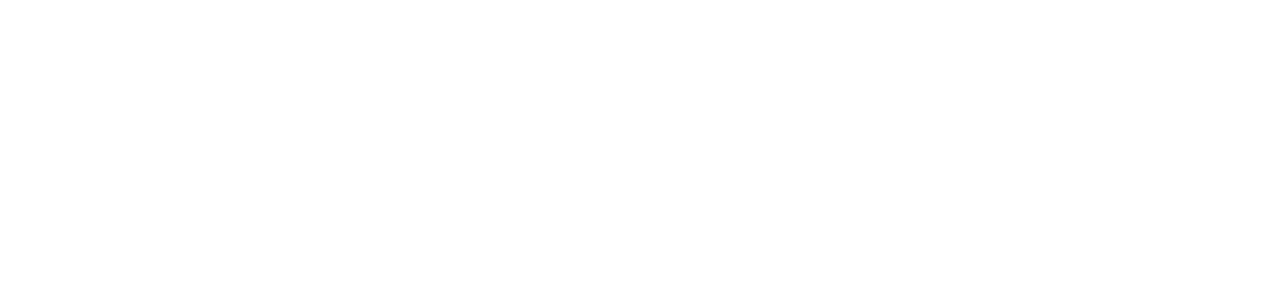
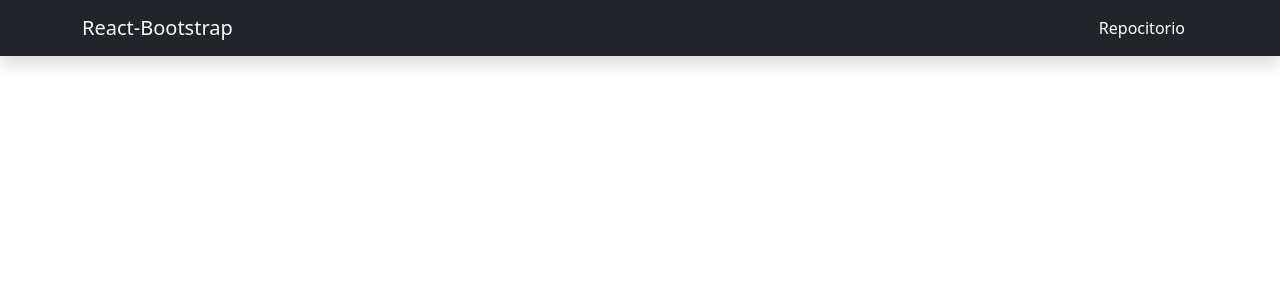
Before and after one commit to Maxii34/Tp9--Pacientes-de-veterinaria, a React (Vite) app: page / in a window 1280 px wide. Shown: the top 300 px of the page. Built offline with nearby package versions, Linux system fonts and the light colour scheme.

Commit message:
Se agrego el navbar

```diff
--- a/src/App.jsx
+++ b/src/App.jsx
@@ -1,11 +1,13 @@
 import 'bootstrap/dist/css/bootstrap.min.css';
+import NavVeterinaria from './Components/NavVeterinaria';
 import './App.css'
 
 function App() {
-
   return (
     <>
-
+    <NavVeterinaria />
+      <main>
+      </main>
     </>
   )
 }
--- /dev/null
+++ b/src/Components/NavVeterinaria.jsx
@@ -0,0 +1,22 @@
+import { Button } from "react-bootstrap";
+import Container from "react-bootstrap/Container";
+import Nav from "react-bootstrap/Nav";
+import Navbar from "react-bootstrap/Navbar";
+
+const NavVeterinaria = () => {
+  return (
+    <Navbar expand="lg" className="bg-dark shadow" >
+      <Container>
+        <Navbar.Brand href="#home" className=" text-light">React-Bootstrap</Navbar.Brand>
+        <Navbar.Toggle aria-controls="basic-navbar-nav" />
+        <Navbar.Collapse id="basic-navbar-nav">
+          <Nav className="ms-auto">
+            <Button href="#Home" variant="dark" ><i className="bi bi-github"></i> Repocitorio</Button>
+          </Nav>
+        </Navbar.Collapse>
+      </Container>
+    </Navbar>
+  );
+};
+
+export default NavVeterinaria;
```
